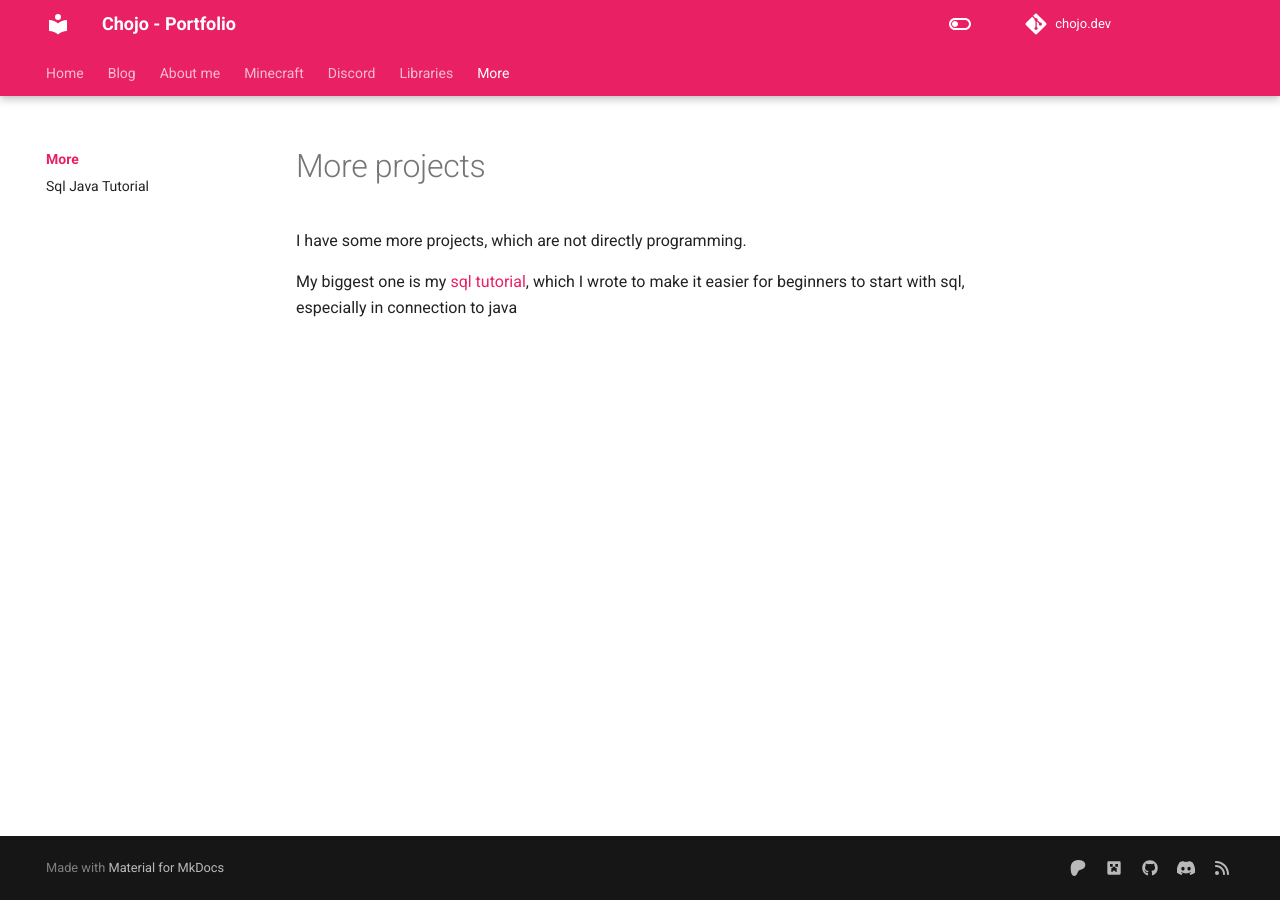
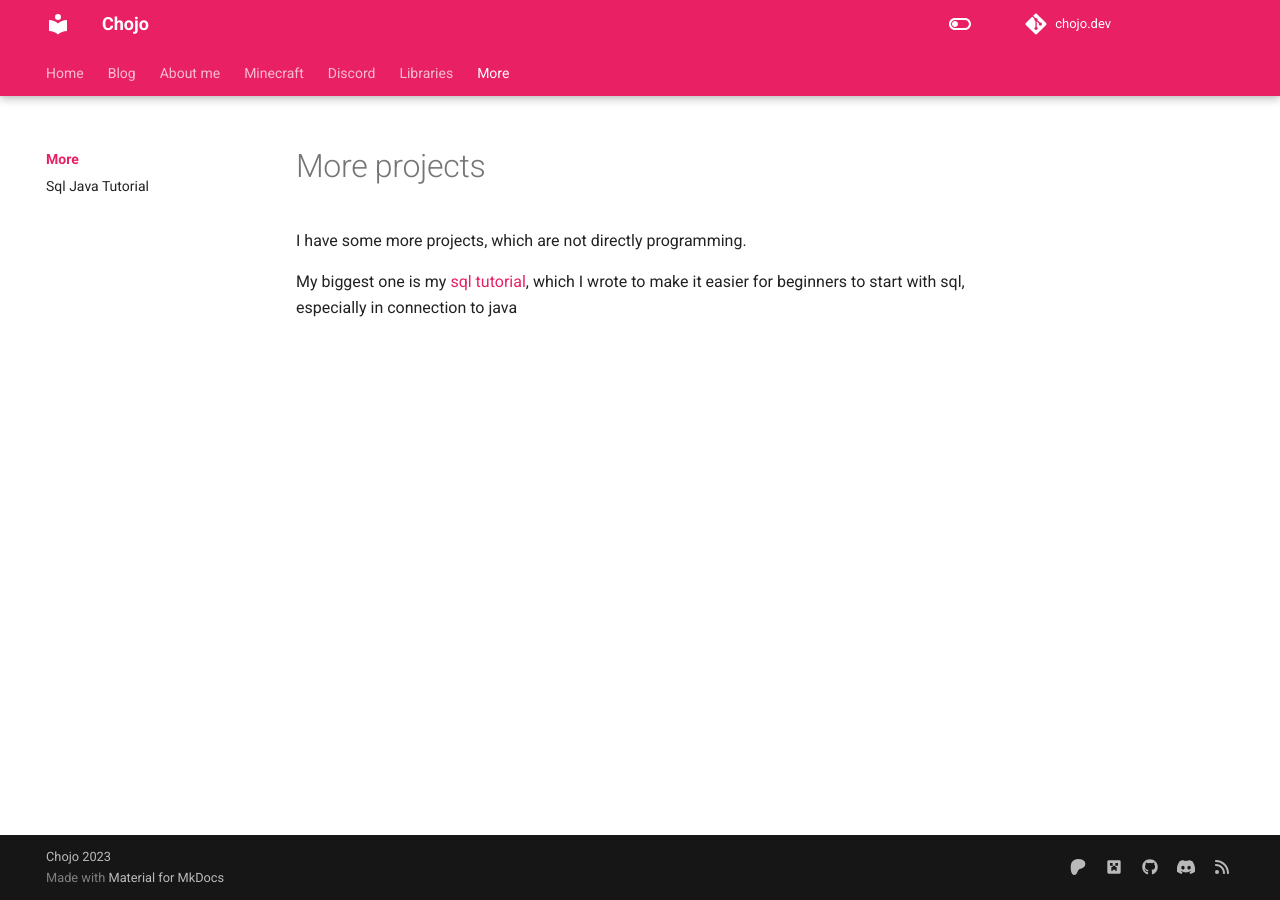
Before and after one commit to rainbowdashlabs/chojodev, an MkDocs documentation site: the page built from docs/more/index.md, in a window 1280 px wide. Built offline with MkDocs 1.6.1 and Material for MkDocs 9.7.7, drawn with Linux system fonts in a browser that asks for light colours; comment, search, counter and statistics services are not loaded.

```diff
--- a/mkdocs.yml
+++ b/mkdocs.yml
@@ -1,7 +1,8 @@
-site_name: Chojo - Portfolio
+site_name: Chojo
 site_url: https://chojo.dev/
-site_description: Welcome to my portfolio page.
+site_description: Welcome to my website.
 repo_url: https://github.com/rainbowdashlabs/chojodev/
+copyright: Chojo 2023
 repo_name: chojo.dev
 docs_dir: docs
 site_dir: site
@@ -17,7 +18,7 @@
       post_url_format: "{date}/{slug}"
   - rss:
       match_path: blog/posts/.*
-      abstract_chars_count: 160  # -1 for full content
+      abstract_chars_count: -1  # -1 for full content
       abstract_delimiter: <!-- more -->
       date_from_meta:
         as_creation: "date"
```
Also changed, not shown: docs/about_me/technologies.md (+1 -1 lines).
